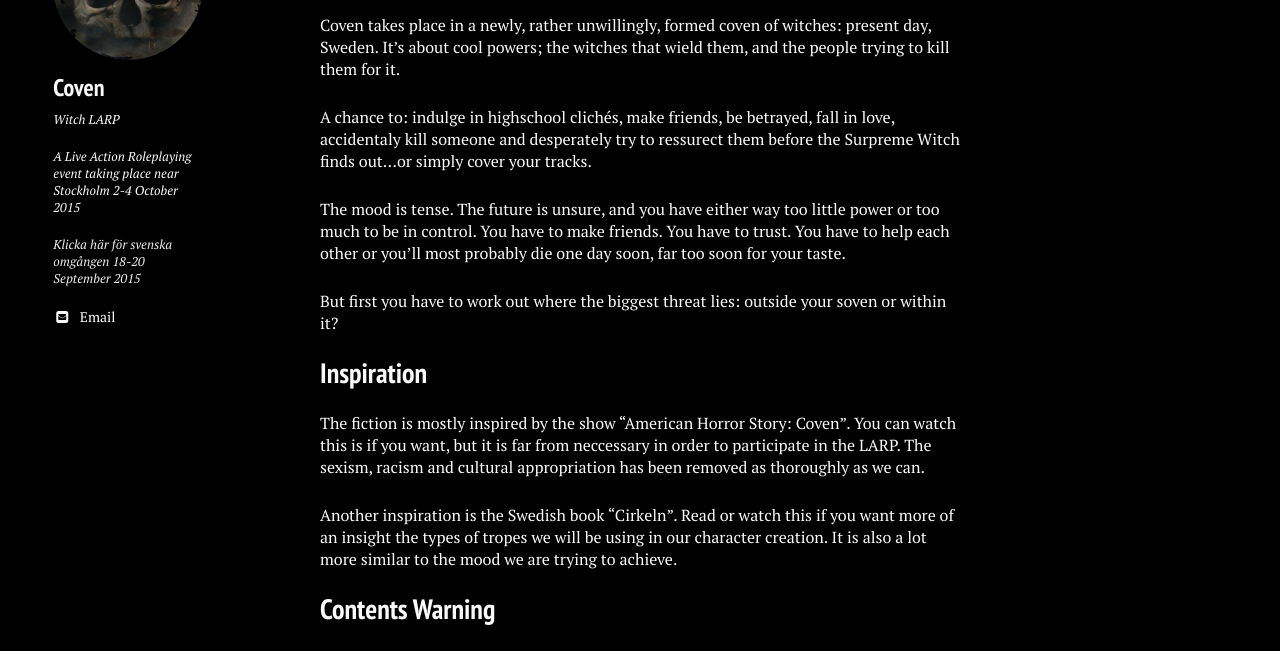
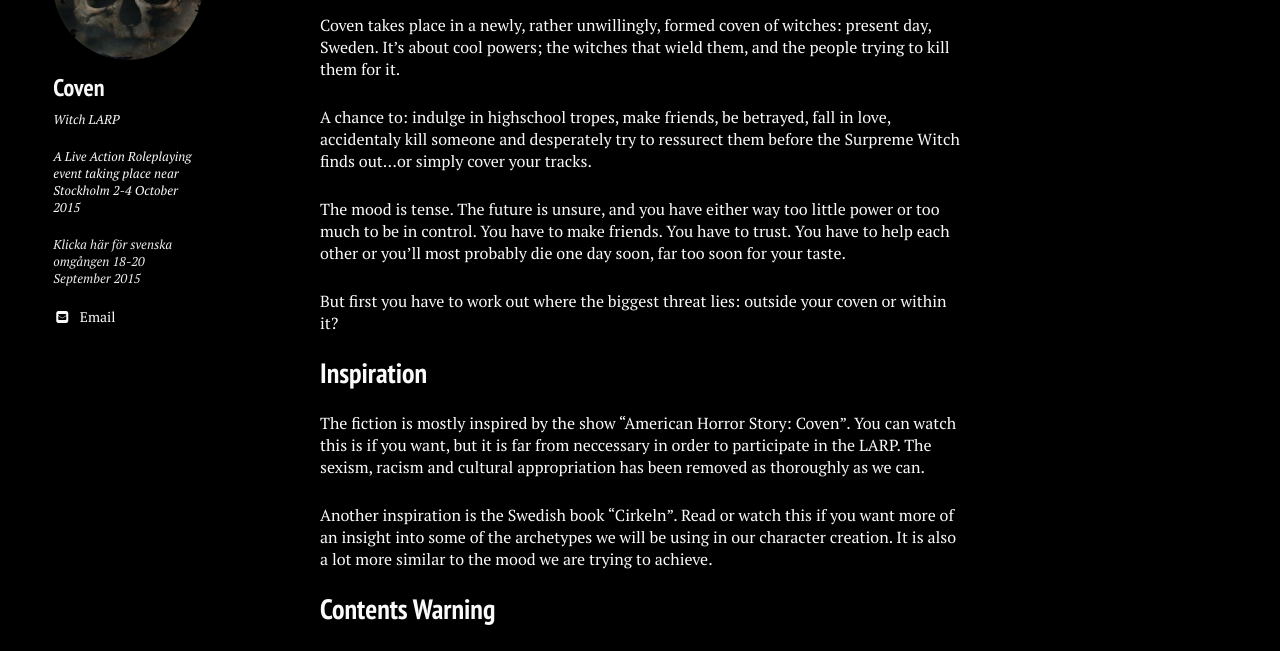
Before and after one commit to stanislavb/en.coven.nu, a Jekyll site: the page built from about/index.md, in a window 1280 px wide. Shown: the part 617-1268 px from the top of the page. Built offline with Jekyll 4.4.1, drawn with Linux system fonts in a browser that asks for light colours; nearby versions of some CDN libraries.

Commit message:
Update index.md

```diff
--- a/about/index.md
+++ b/about/index.md
@@ -22,17 +22,17 @@ image:
 
 Coven takes place in a newly, rather unwillingly, formed coven of witches: present day, Sweden. It's about cool powers; the witches that wield them, and the people trying to kill them for it.
 
-A chance to: indulge in highschool clichés, make friends, be betrayed, fall in love, accidentaly kill someone and desperately try to ressurect them before the Surpreme Witch finds out...or simply cover your tracks.
+A chance to: indulge in highschool tropes, make friends, be betrayed, fall in love, accidentaly kill someone and desperately try to ressurect them before the Surpreme Witch finds out...or simply cover your tracks.
 
 The mood is tense. The future is unsure, and you have either way too little power or too much to be in control. You have to make friends. You have to trust. You have to help each other or you'll most probably die one day soon, far too soon for your taste.
 
-But first you have to work out where the biggest threat lies: outside your soven or within it?
+But first you have to work out where the biggest threat lies: outside your coven or within it?
 
 ## Inspiration
 
 The fiction is mostly inspired by the show "American Horror Story: Coven". You can watch this is if you want, but it is far from neccessary in order to participate in the LARP. The sexism, racism and cultural appropriation has been removed as thoroughly as we can.
 
-Another inspiration is the Swedish book "Cirkeln". Read or watch this if you want more of an insight the types of tropes we will be using in our character creation. It is also a lot more similar to the mood we are trying to achieve.
+Another inspiration is the Swedish book "Cirkeln". Read or watch this if you want more of an insight into some of the archetypes we will be using in our character creation. It is also a lot more similar to the mood we are trying to achieve.
 
 ## Contents Warning
 
```
